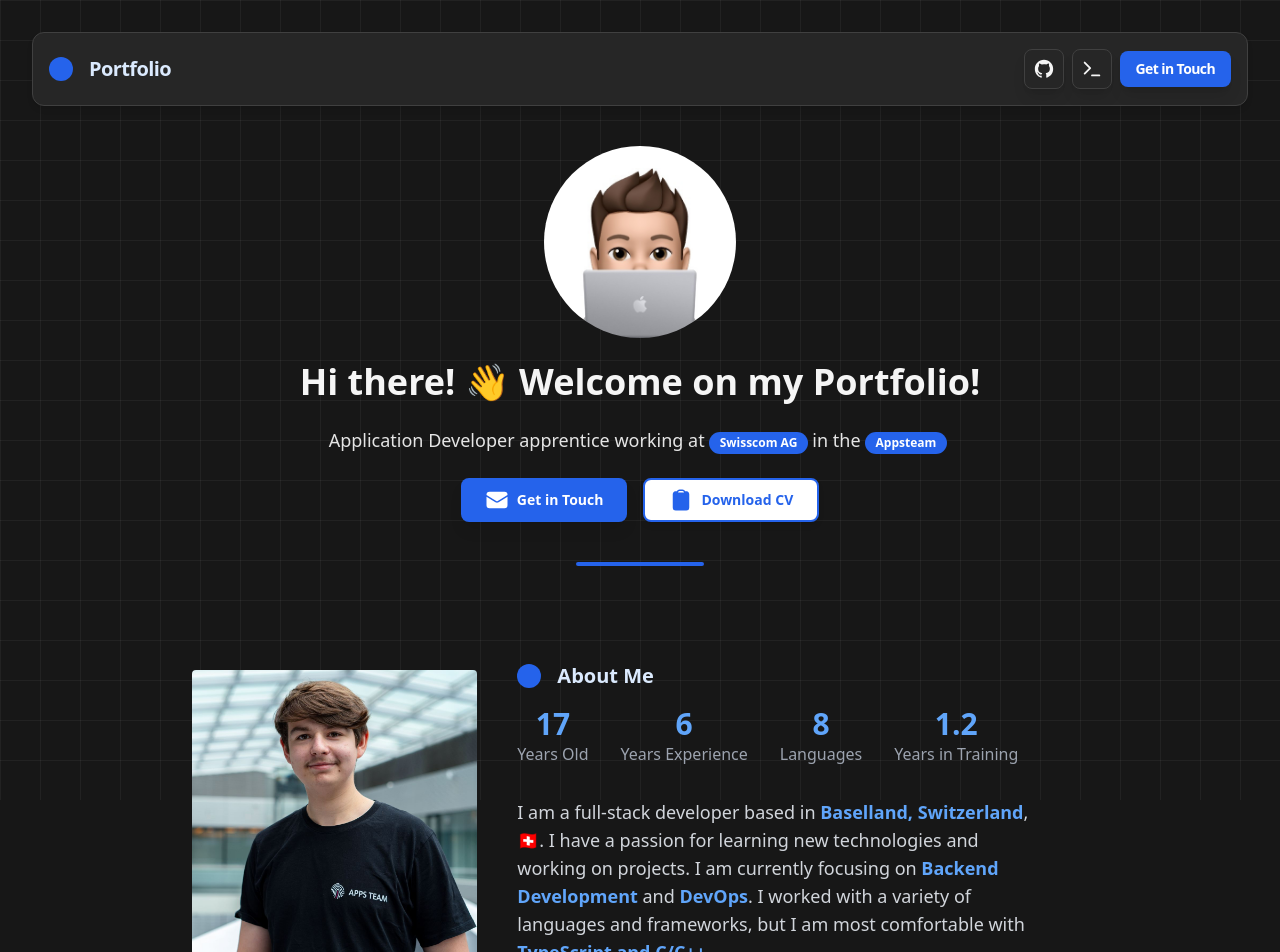
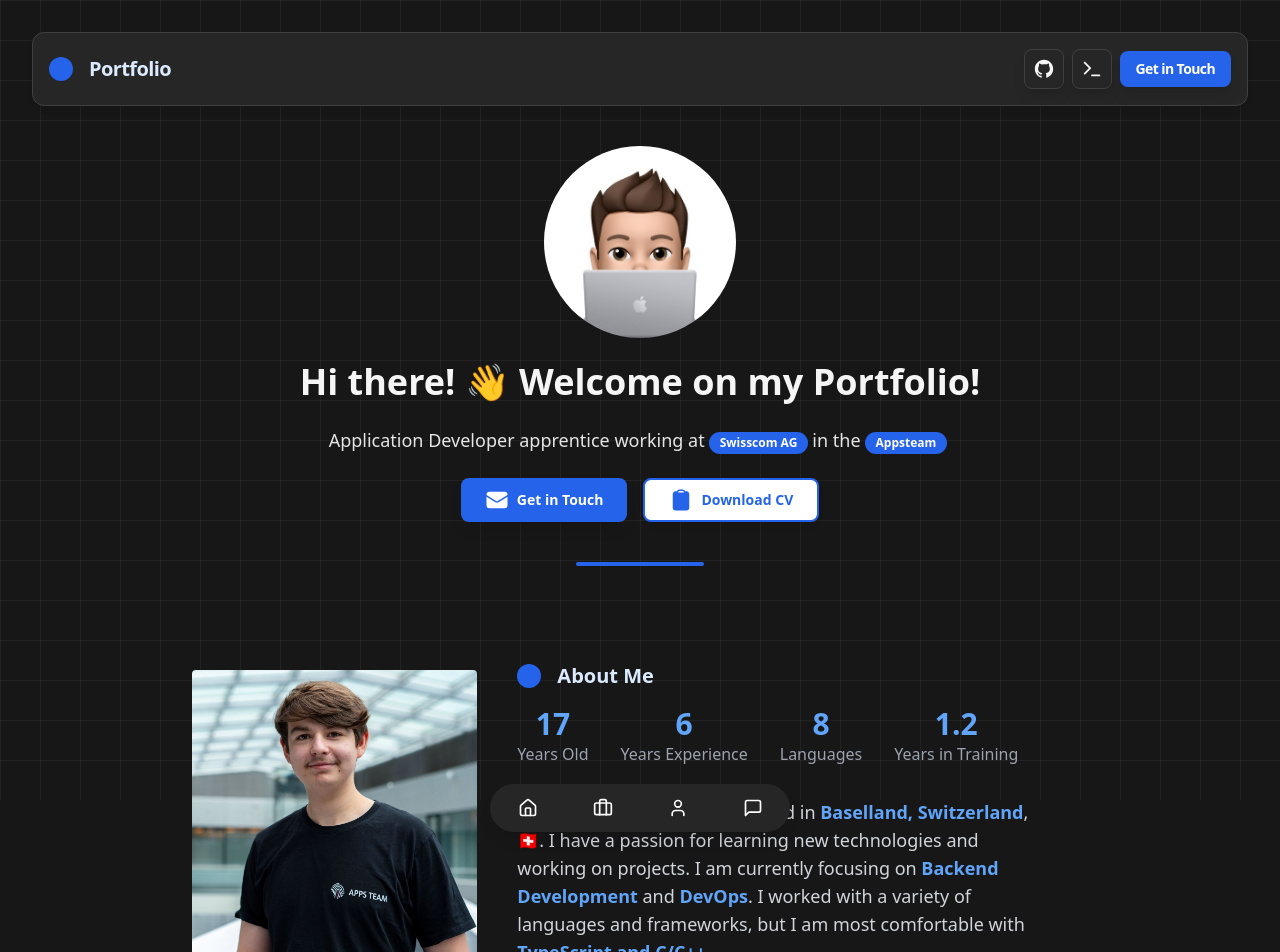
Before and after one commit to Fabbboy/portfolio, a Next.js app: page / in a window 1280 px wide. Shown: the top 952 px of the page. Built offline with nearby package versions, Linux system fonts and the light colour scheme.

Commit message:
proposal for a navbar

```diff
--- a/src/app/page.tsx
+++ b/src/app/page.tsx
@@ -5,6 +5,7 @@
 import ProjectListComponent from "@/components/ProjectListComponent";
 import SkillsListComponent from "@/components/SkillsListComponent";
 import SectionStartComponent from "@/components/SectionStartComponent";
+import TaskbarComponent from "@/components/TaskbarComponent";
 
 export default function Home() {
   return (
@@ -29,8 +30,7 @@
           <div className="w-32 h-1 bg-blue-600 rounded-full"></div>
         </Separator>
 
-        <ProjectListComponent />
-
+        <SkillsListComponent />
         <Separator
           orientation="horizontal"
           className="w-full flex justify-center items-center"
@@ -38,7 +38,8 @@
           <div className="w-32 h-1 bg-blue-600 rounded-full"></div>
         </Separator>
 
-        <SkillsListComponent />
+        <ProjectListComponent />
+
         <Separator
           orientation="horizontal"
           className="w-full flex justify-center items-center"
@@ -52,6 +53,7 @@
             description="Here you can find some testimonials from people I have worked with."
           />
         </div>
+        <TaskbarComponent />
       </div>
     </main>
   );
--- a/src/components/HeaderComponent/HeaderComponent.tsx
+++ b/src/components/HeaderComponent/HeaderComponent.tsx
@@ -1,3 +1,4 @@
+"use client";
 import { TerminalIcon } from "lucide-react";
 import TitleComponent from "../TitleComponent";
 import { Button } from "../ui/button";
@@ -10,6 +11,10 @@
 } from "@radix-ui/react-tooltip";
 
 const HeaderComponent = () => {
+  const openLink = (url: string) => {
+    window.open(url);
+  };
+
   return (
     <Card className="w-full bg-neutral-800 border-neutral-700 text-blue-100 p-4 rounded-xl shadow-md">
       <CardHeader className="p-0">
@@ -20,7 +25,7 @@
               <Button
                 variant="outline"
                 size="icon"
-                onClick={() => window.open("https://github.com/fabbbboy")}
+                onClick={() => openLink("https://github.com/fabbboy")}
                 className="flex items-center  space-x-2 bg-neutral-800 hover:bg-neutral-600 text-neutral-100 font-semibold px-2 py-2 rounded-lg shadow-lg transition duration-300 border border-neutral-700"
               >
                 <svg
--- /dev/null
+++ b/src/components/TaskbarComponent/TaskbarComponent.tsx
@@ -0,0 +1,63 @@
+"use client";
+import { useState, useEffect } from "react";
+import { Home, Briefcase, User, MessageSquare } from "lucide-react";
+
+export default function TaskbarComponent() {
+  const [isVisible, setIsVisible] = useState(false);
+
+  useEffect(() => {
+    if (isVisible) {
+      const timer = setTimeout(() => {
+        setIsVisible(false);
+      }, 3000);
+      return () => clearTimeout(timer);
+    }
+  }, [isVisible]);
+
+  const handleHover = () => {
+    setIsVisible(true);
+  };
+
+  const handleClick = () => {
+    setIsVisible(false);
+  };
+
+  return (
+    <div
+      onMouseEnter={handleHover}
+      onMouseLeave={handleClick}
+      className="fixed bottom-0 left-1/2 transform -translate-x-1/2 w-[400px] h-20 flex justify-center items-center"
+    >
+      <nav
+        className={`h-12 w-[300px] bg-neutral-800 text-white flex justify-around items-center shadow-lg rounded-full transition-all duration-300 ${
+          isVisible ? "translate-y-[-0.1rem]" : "translate-y-12"
+        }`}
+      >
+        <button
+          className="flex flex-col items-center justify-center space-y-1"
+          onClick={handleClick}
+        >
+          <Home className="w-5 h-5" />
+        </button>
+        <button
+          className="flex flex-col items-center justify-center space-y-1"
+          onClick={handleClick}
+        >
+          <Briefcase className="w-5 h-5" />
+        </button>
+        <button
+          className="flex flex-col items-center justify-center space-y-1"
+          onClick={handleClick}
+        >
+          <User className="w-5 h-5" />
+        </button>
+        <button
+          className="flex flex-col items-center justify-center space-y-1"
+          onClick={handleClick}
+        >
+          <MessageSquare className="w-5 h-5" />
+        </button>
+      </nav>
+    </div>
+  );
+}
--- /dev/null
+++ b/src/components/TaskbarComponent/index.ts
@@ -0,0 +1,2 @@
+import TaskbarComponent from "./TaskbarComponent";
+export default TaskbarComponent;
```
